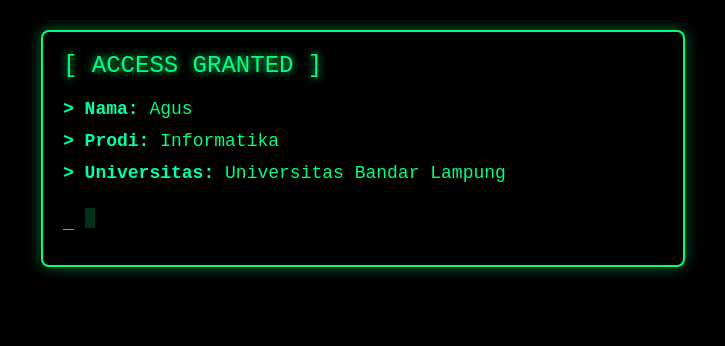
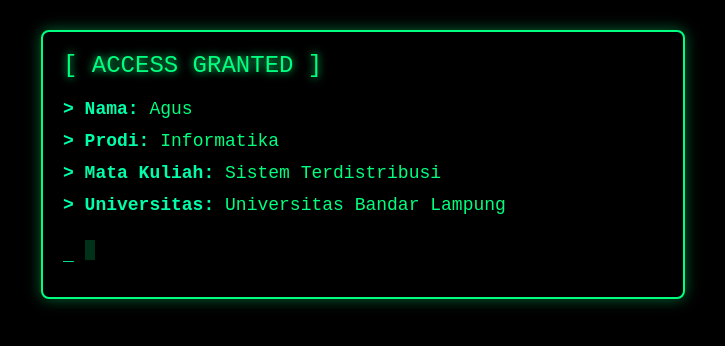
Before and after one commit to Habibi8245/Habibi, a plain HTML site: page index.html in a window 1280 px wide. Shown: the whole page, without its empty margins (277-1002 px from the left). Drawn offline with Linux system fonts and the light colour scheme.

Commit message:
index.html

```diff
--- a/index.html
+++ b/index.html
@@ -67,7 +67,9 @@
   <div class="line">
     <span class="prefix">> Prodi:</span> Informatika
   </div>
-
+<div class="line">
+    <span class="prefix">> Mata Kuliah:</span> Sistem Terdistribusi
+  </div>
   <div class="line">
     <span class="prefix">> Universitas:</span> Universitas Bandar Lampung
   </div>
```
